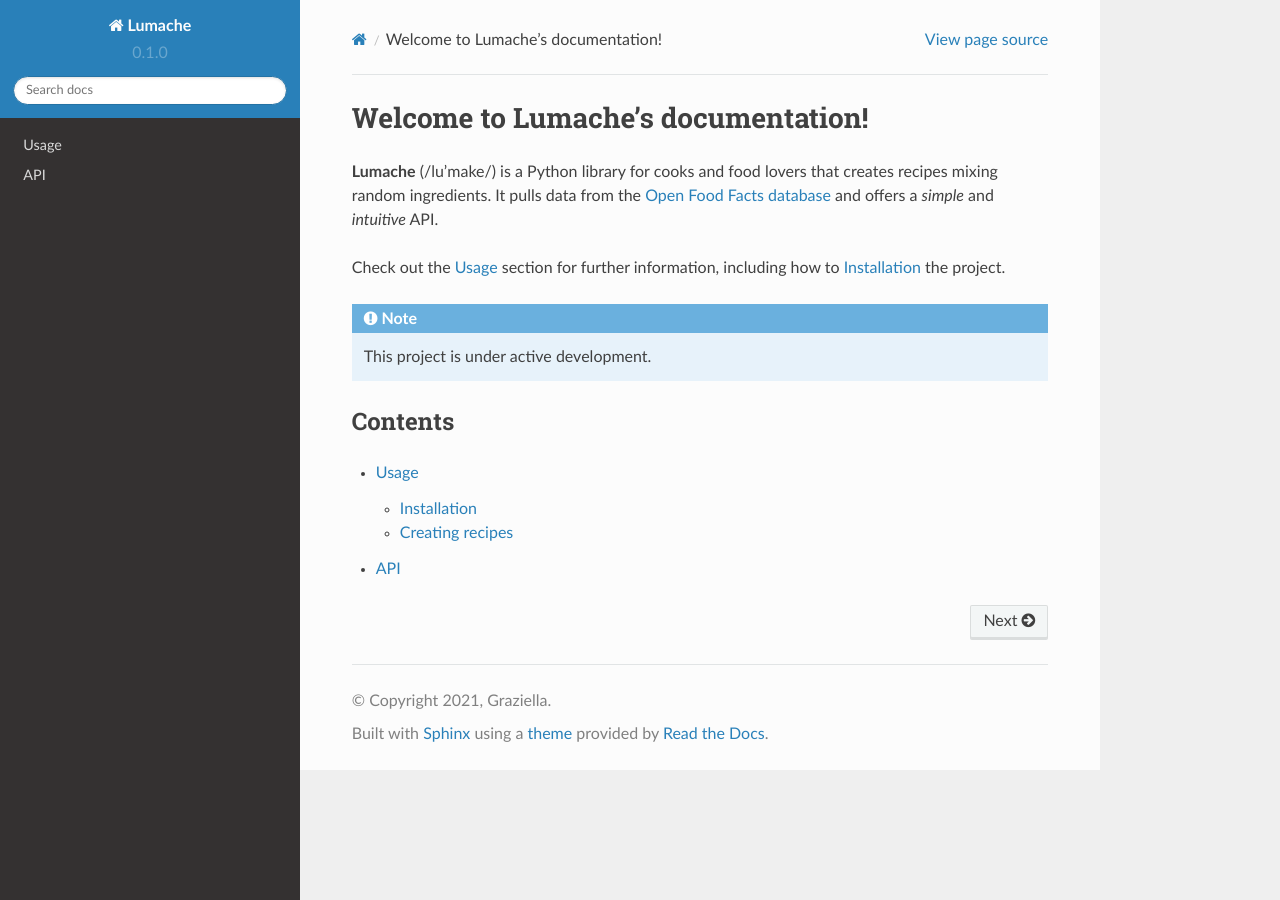
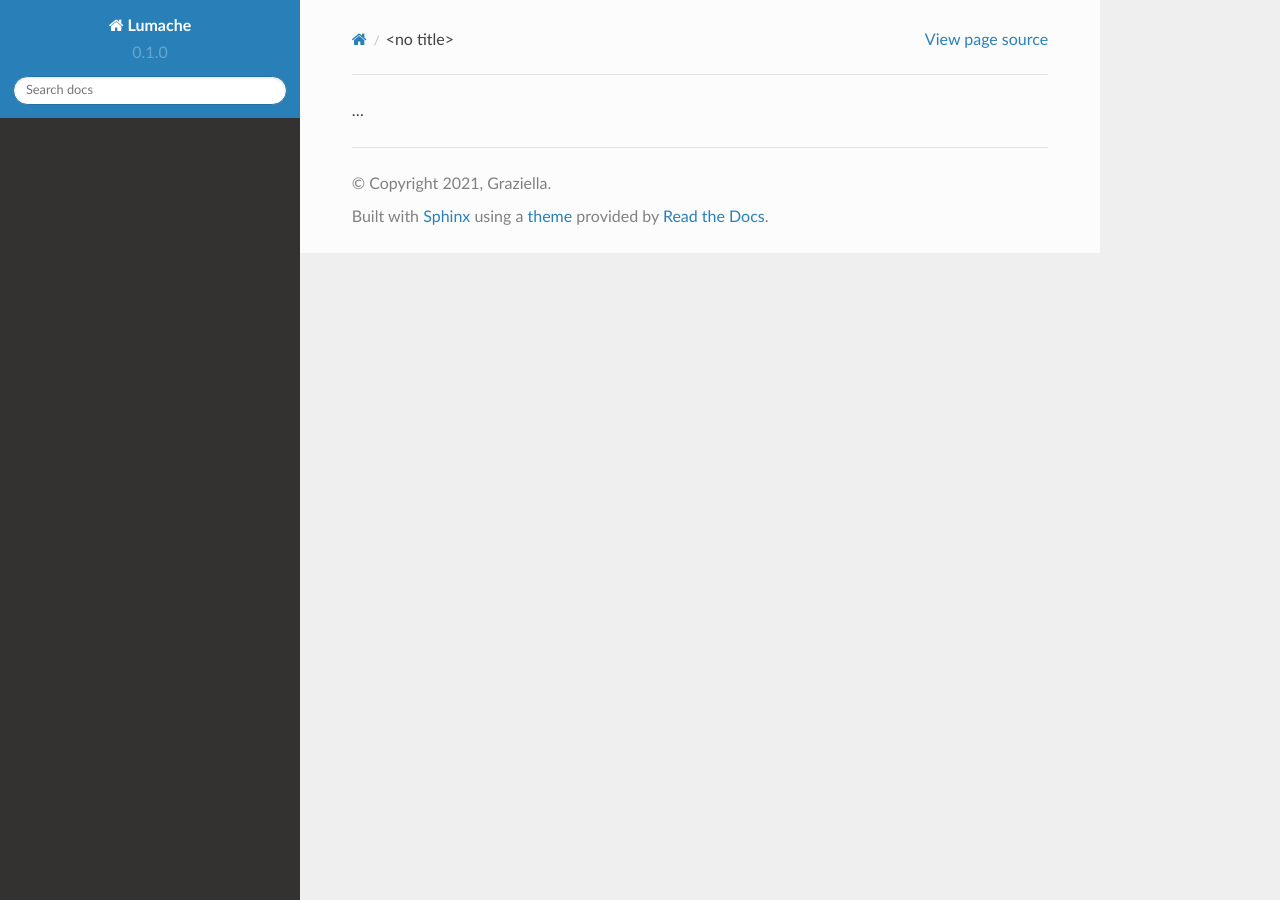
Before and after one commit to bennnnnnwest/code-documentation, a Sphinx documentation site: the page built from docs/source/index.rst, in a window 1280 px wide. Built offline with Sphinx 7.4.7 and the Read the Docs theme 2.0.0, drawn with Linux system fonts in a browser that asks for light colours.

Commit message:
Update index.rst

```diff
--- a/docs/source/index.rst
+++ b/docs/source/index.rst
@@ -1,22 +1 @@
-Welcome to Lumache's documentation!
-===================================
-
-**Lumache** (/lu'make/) is a Python library for cooks and food lovers
-that creates recipes mixing random ingredients.
-It pulls data from the `Open Food Facts database <https://world.openfoodfacts.org/>`_
-and offers a *simple* and *intuitive* API.
-
-Check out the :doc:`usage` section for further information, including
-how to :ref:`installation` the project.
-
-.. note::
-
-   This project is under active development.
-
-Contents
---------
-
-.. toctree::
-
-   usage
-   api
+...
```
